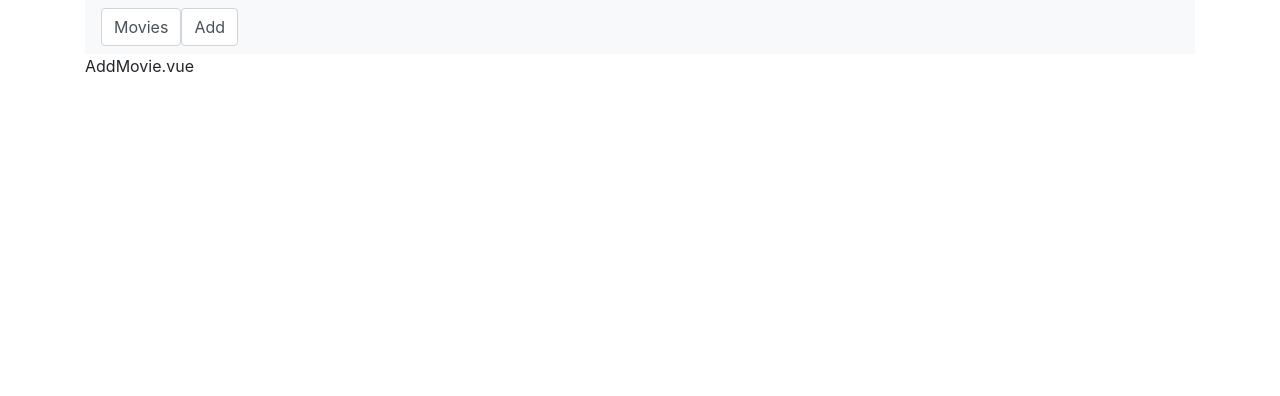
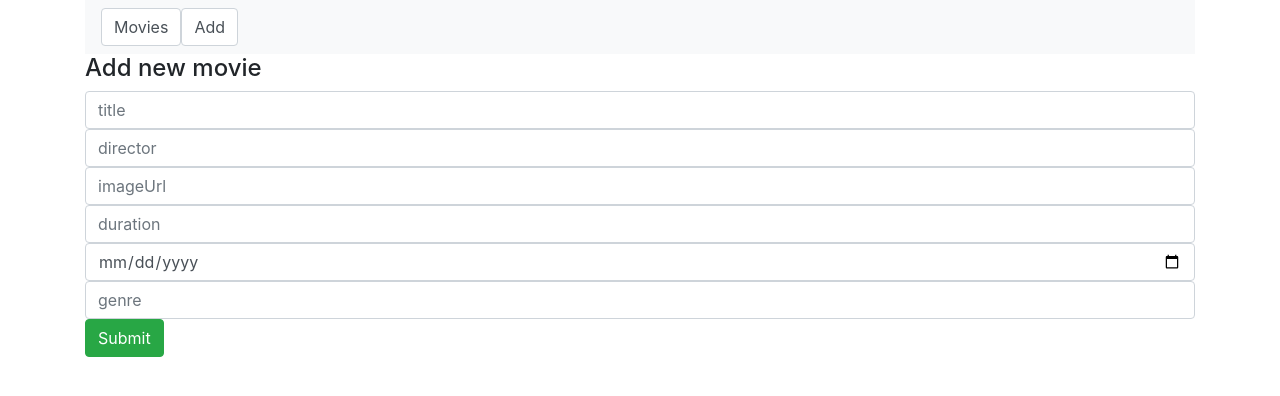
Before and after one commit to Ranagol/movies-vue, a Vue app: page /add-movies in a window 1280 px wide. Shown: the top 396 px of the page. Built offline with nearby package versions, Linux system fonts and the light colour scheme.

Commit message:
Add movie sorted

```diff
--- a/src/components/AddMovie.vue
+++ b/src/components/AddMovie.vue
@@ -1,11 +1,48 @@
 <template>
   <div>
-    <p>AddMovie.vue</p>
+    <h4>Add new movie</h4>
+    <form @submit.prevent="onSubmit">
+      <input v-model="title" type="text" name="title" placeholder="title" class="form-control">
+      <input v-model="director"  type="text" name="director" placeholder="director" class="form-control">
+      <input v-model="imageUrl"  type="url" name="imageUrl" placeholder="imageUrl" class="form-control">
+      <input v-model="duration"  type="number" name="duration" placeholder="duration" class="form-control">
+      <input v-model="releaseDate"  type="date" name="releaseDate" placeholder="releaseDate" class="form-control">
+      <input v-model="genre"  type="text" name="genre" placeholder="genre" class="form-control">
+      <button type="submit" class="btn btn-success">Submit</button>
+    </form>
   </div>
 </template>
 
 <script>
+import movieService from '../services/movieService';
 export default {
   name: 'AddMovie',
+  data(){
+    return {
+      movie:'',
+      title: '',
+      director: '',
+      imageUrl: '',
+      duration: '',
+      releaseDate: '',
+      genre: '',
+
+    }
+  },
+  methods: {
+    async onSubmit(){
+      let body = {
+        title: this.title,
+        director: this.director,
+        imageUrl: this.imageUrl,
+        duration: this.duration,
+        releaseDate: this.releaseDate,
+        genre: this.genre,
+      }
+      await movieService.createMovie(body);
+      body = {};
+      this.$router.push('/movies');
+    }
+  }
 }
 </script>
--- a/src/components/Movies.vue
+++ b/src/components/Movies.vue
@@ -1,11 +1,39 @@
 <template>
   <div>
-    <p>Movies.vue</p>
+    <table class="table">
+      <tr>
+        <th>ID</th>
+        <th>Title</th>
+        <th>Director</th>
+        <th>url</th>
+        <th>Duration</th>
+        <th>Release date</th>
+        <th>Genre</th>
+      </tr>
+      <tr v-for="movie in movies" :key="movie.id">
+        <td>{{ movie.id }}</td>
+        <td>{{ movie.title }}</td>
+        <td>{{ movie.director }}</td>
+        <td>{{ movie.imageUrl }}</td>
+        <td>{{ movie.duration }}</td>
+        <td>{{ movie.releaseDate }}</td>
+        <td>{{ movie.genre }}</td>
+      </tr>
+    </table>
   </div>
 </template>
 
 <script>
+import movieService from '../services/movieService';
 export default {
   name: 'Movies',
+  data(){
+    return {
+      movies: [],
+    }
+  },
+  async created(){
+    this.movies = await movieService.getAll();
+  }
 }
 </script>
```
